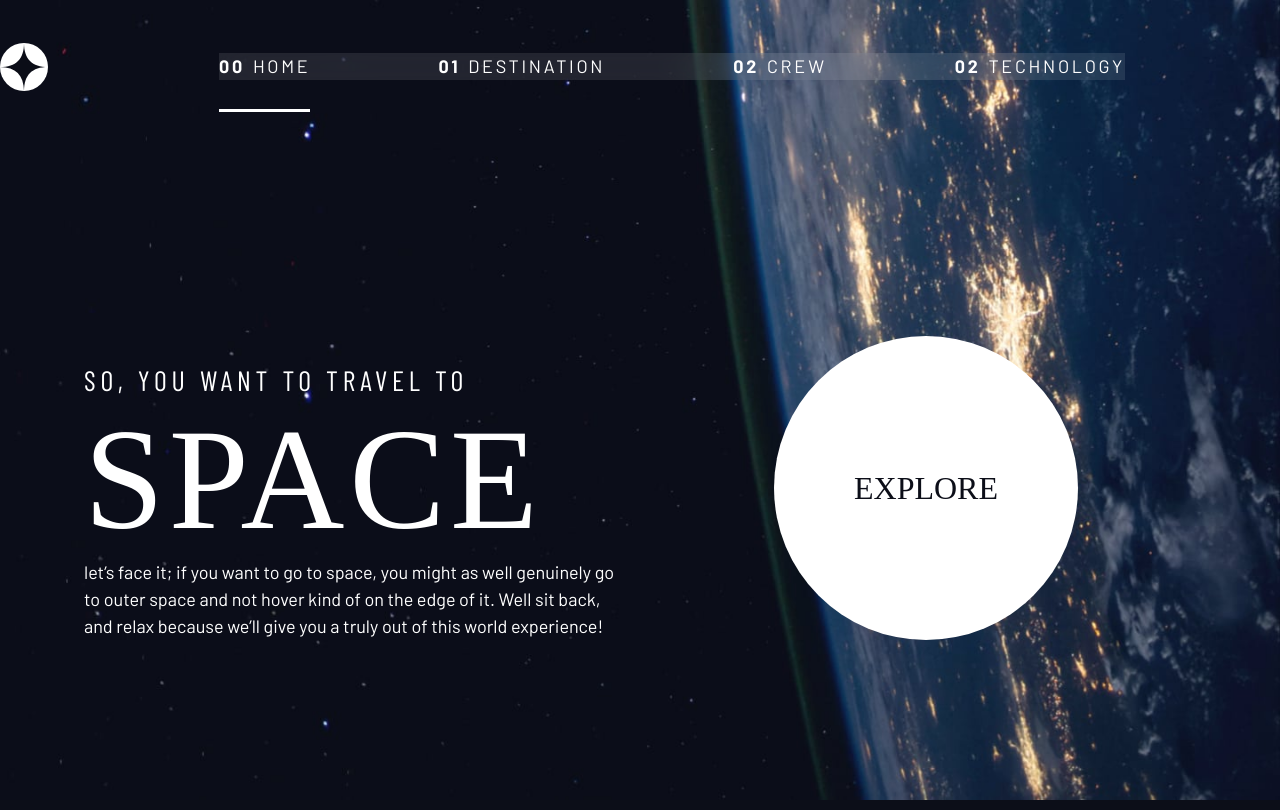
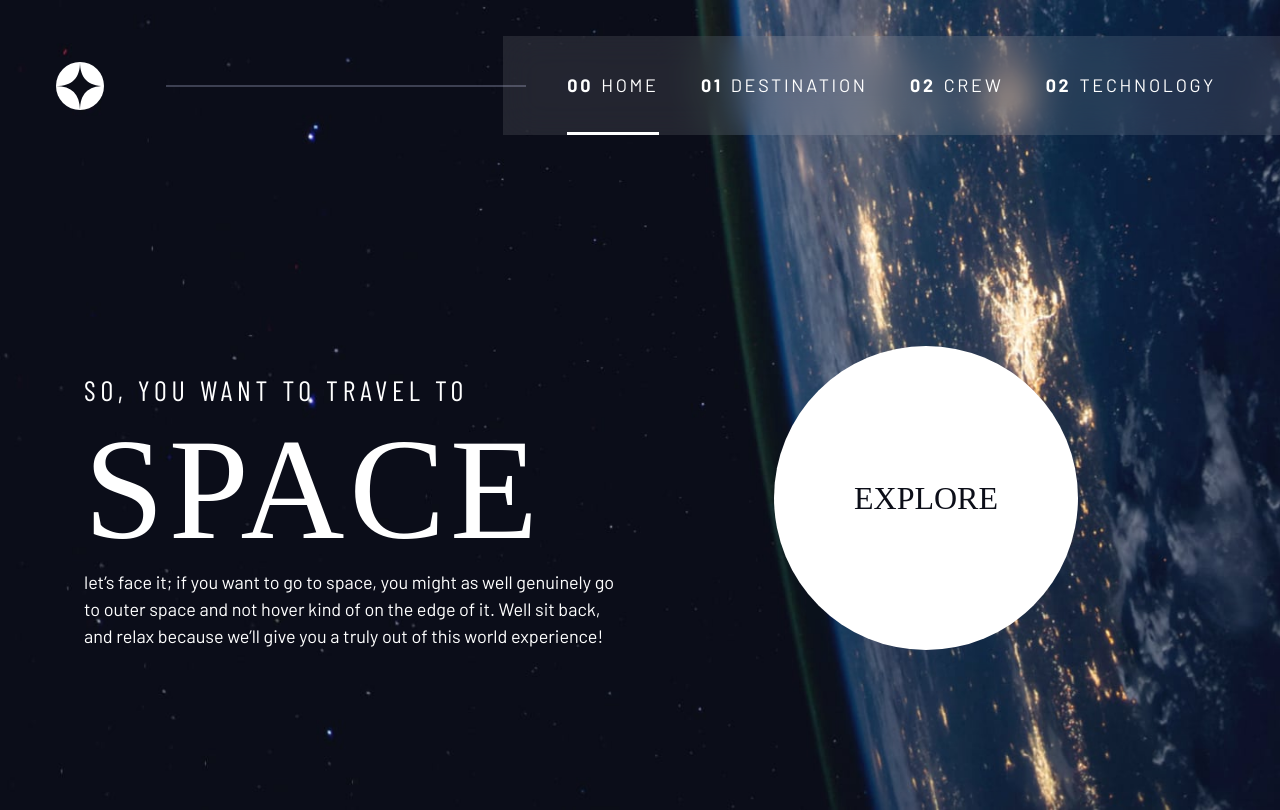
Before and after one commit to cruzrafaelx/space-travel, a React (Create React App) app: page / in a window 1280 px wide. Built offline with nearby package versions, Linux system fonts and the light colour scheme; a web font is replaced by a local one.

Commit message:
Accomplish navs

```diff
--- a/src/App.css
+++ b/src/App.css
@@ -23,7 +23,7 @@
 }
 
 /* min 560px */
-@media (min-width: 35em) {
+@media (min-width: 37.5em) {
   :root {
       --fs-800: 5rem;
       --fs-700: 2.5rem;
@@ -149,7 +149,6 @@ select {
 }
 
 
-
 @media (min-width: 50rem ){
   .grid-container{
     grid-template-columns: minmax(2em, 1fr) repeat(2, minmax(0, 40rem)) minmax(2em, 1fr);
@@ -173,8 +172,6 @@ select {
   }
 }
 
-
-
 .sr-only {
   position: absolute;
   width: 1px;
@@ -186,31 +183,6 @@ select {
   white-space: nowrap; /* added line */
   border: 0;
 }
-
-/* margins
-.mb-3{ margin-bottom: 3em; }
-.mb-2{ margin-bottom: 2em; }
-.mb-1{ margin-bottom: 1em; }
-
-.mt-3{ margin-top: 3em; }
-.mt-2{ margin-top: 2em; }
-.mt-1{ margin-top: 1em; }
-
-.ml-3{ margin-inline-start: 3em; }
-.ml-2{ margin-inline-start: 2em; }
-.ml-1{ margin-inline-start: 1em; }
-
-.mr-3{ margin-inline-end: 3em; }
-.mr-2{ margin-inline-end: 2em; }
-.mr-1{ margin-inline-end: 1em; }
-
-.my-3{ margin-block: 3em; }
-.my-2{ margin-block: 2em; }
-.my-1{ margin-block: 1em; }
-
-.mx-3{ margin-inline: 3em; }
-.mx-2{ margin-inline: 2em; }
-.mx-1{ margin-inline: 1em; } */
 
 /* Colors */
 
@@ -319,17 +291,26 @@ freedom with animation */
   box-shadow: 0 0 0 70px hsl(var(--clr-white) / .20);
 } */
 
-
 .primary-nav{
-  --gap: 8rem;
+  --gap: 10rem;
   padding: 0;
   margin: 0;
   list-style: none;
-  --underline-gap: 2rem;
-  /* background: hsl( var(--clr-white) / .1);
-  backdrop-filter: blur(1.1rem);  */
   background: hsl( var(--clr-dark) / 0.95);
 }
+
+.primary-header{
+  align-items: start;
+  justify-content: space-between;
+  width: 100%;
+}
+
+.homepage-logo img{
+  margin: 1.5rem clamp(1.5rem, 5vw, 3.5rem);
+  max-width: 100%;
+  padding: 0;
+}
+
 
 .mobile-nav-toggle {
   display: none;
@@ -338,11 +319,10 @@ freedom with animation */
 /* CSS Feature Query: allows style block if browser suppports feature */
 @supports(backdrop-filter: blur(1.1rem)){
     .primary-nav{
-      --gap: 8rem;
-      padding: 0;
+      --gap: clamp(1rem, 3.3vw, 3rem);
+      --underline-gap: 2rem;
       margin: 0;
       list-style: none;
-      --underline-gap: 2rem;
       background: hsl( var(--clr-white) / .1);
       backdrop-filter: blur(1.1rem);
   }
@@ -359,6 +339,7 @@ freedom with animation */
 }
 
 .underline-indicators >*{
+  padding: 2em 0;
   position: relative;
   cursor: pointer;
   border: 0;
@@ -368,7 +349,7 @@ freedom with animation */
   position: absolute;
   content: "";
   left: 0;
-  bottom: -2rem;
+  bottom: 0;
   width: 100%;
   height: .2rem;
   background-color: hsl(var(--clr-white) / .5);
@@ -385,7 +366,7 @@ freedom with animation */
   position: absolute;
   content: "";
   left: 0;
-  bottom: -2rem;
+  bottom: 0;
   width: 100%;
   height: .2rem;
   background-color: hsl(var(--clr-white));
@@ -393,7 +374,7 @@ freedom with animation */
   transition: transform 0s ease-in-out;
 }
 
-@media (max-width: 35rem) {
+@media (max-width: 37.5em) {
   .primary-nav{
     --gap: 2rem;
     position: fixed;
@@ -403,8 +384,13 @@ freedom with animation */
     padding: min(20rem, 15vh) 2rem;
     margin: 0;
     list-style: none;
-    transform: scaleX(0)
+    transition: transform 0.3s ease-out;
+    transform-origin: right;
   }
+
+ .show{
+    transform: scaleX(0);
+ }
 
   .mobile-nav-toggle{
     position: absolute;
@@ -414,11 +400,26 @@ freedom with animation */
     z-index: 200;
     background: transparent;
     border: 0;
-    background-image: url('./assets/shared/icon-hamburger.svg');
     background-repeat: no-repeat;
+    background-position: center;
     aspect-ratio: 1;
     width: 1.5rem;
+    transition: background-image 0.5s;
   }
+
+  .mobile-nav-toggle:focus-visible{
+    outline: 5px solid white;
+    outline-offset: 5px;
+  }
+
+  .nav-bg-open{
+    background-image: url('./assets/shared/icon-close.svg');
+  }
+
+  .nav-bg-close{
+    background-image: url('./assets/shared/icon-hamburger.svg');
+  }
+
 
   /* remove underline at hover */
   .primary-nav.underline-indicators > *:hover::after{
@@ -430,6 +431,53 @@ freedom with animation */
   .primary-nav.underline-indicators > [aria-selected="true"]::after {
     transform: scaleX(0);
     transition: none;
+  }
+}
+
+@media (min-width: 37.5em) and (max-width: 49.875em){
+
+  .primary-nav{
+    padding-inline: 2rem;
+    height: 100%;
+  }
+
+  .primary-nav a > span{
+    display: none;
+  }
+
+  .underline-indicators >*{
+    padding: 2em 0;
+    position: relative;
+    cursor: pointer;
+    border: 0;
+  }
+}
+
+@media (min-width: 49.875em){
+
+  .primary-header{
+    align-items: center;
+    margin-block-start: 2em;
+  }
+
+  .primary-header::after{
+    position: relative;
+    right: -3%;
+    z-index: 300;
+    content: "";
+    height: 2px;
+    background-color: hsl( var(--clr-light) / .25);
+    width: 100%;
+    order: 1;
+  }
+
+  .primary-nav{
+
+    padding-inline: clamp(2rem, 5vw, 5rem);
+  }
+
+  nav{
+    order: 2;
   }
 }
 
@@ -550,11 +598,8 @@ freedom with animation */
   background-size: cover;
 }
 
-.primary-header{
-  align-items: center;
-}
 
-@media (min-width: 35em){
+@media (min-width: 37.5em){
   .homepage{
     background-image: url(./assets/home/background-home-tablet.jpg);
     background-size: cover;
--- a/src/pages/Homepage/Homepage.js
+++ b/src/pages/Homepage/Homepage.js
@@ -1,6 +1,14 @@
 import React from 'react'
+import { useState } from 'react'
 
 function Homepage() {
+
+  const [isMenuOpen, setIsMenuOpen] = useState(true)
+
+  function toggleMenuClick(){
+    setIsMenuOpen(!isMenuOpen)
+    console.log(isMenuOpen)
+  }
 
   return (
     <section className='homepage'>
@@ -8,9 +16,17 @@ function Homepage() {
           <div className='homepage-logo'>
             <img src='/shared/logo.svg'></img>
           </div>
-          <button className='mobile-nav-toggle' aria-controls="primary-navigation"><span className='sr-only' aria-expanded="false">Menu</span></button>
-          <nav className='container'>
-              <ul id='primary-navigation' className="primary-nav underline-indicators flex">
+          <button
+            onClick={toggleMenuClick}
+            className={`mobile-nav-toggle
+              ${isMenuOpen ? 'nav-bg-close' : 'nav-bg-open'}`}
+            aria-controls="primary-navigation">
+          <span className='sr-only' aria-expanded="false">Menu</span>
+          </button>
+          <nav>
+              <ul id='primary-navigation'
+              className={`primary-nav underline-indicators flex
+              ${isMenuOpen ? "show" :""}`}>
                   <li className="active"><a href="#" className="uppercase text-white letter-spacing-2"><span>00</span>Home</a></li>
                   <li><a href="#" className="uppercase text-white letter-spacing-2"><span>01</span>Destination</a></li>
                   <li><a href="#" className="uppercase text-white letter-spacing-2"><span>02</span>Crew</a></li>
```
